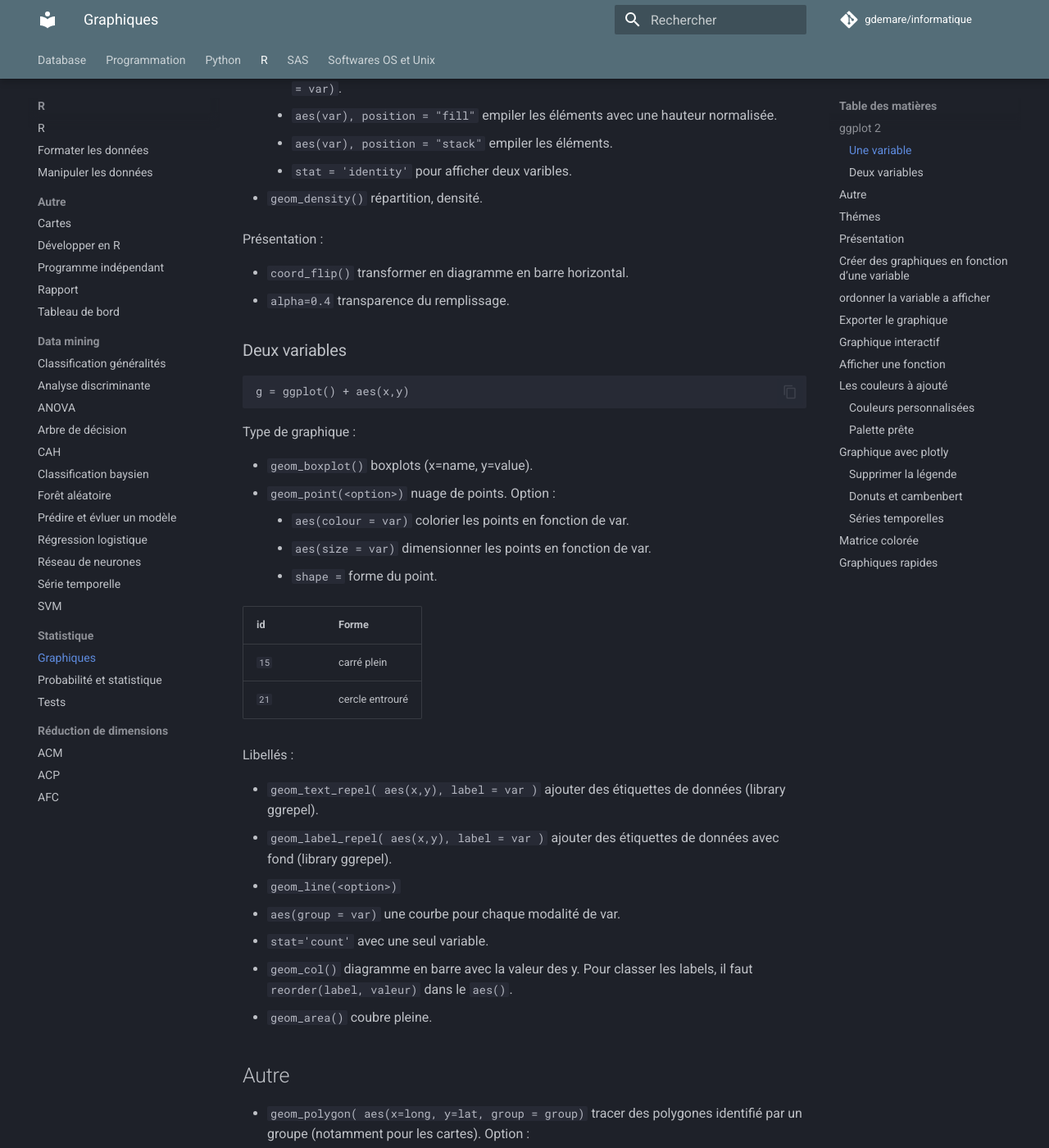
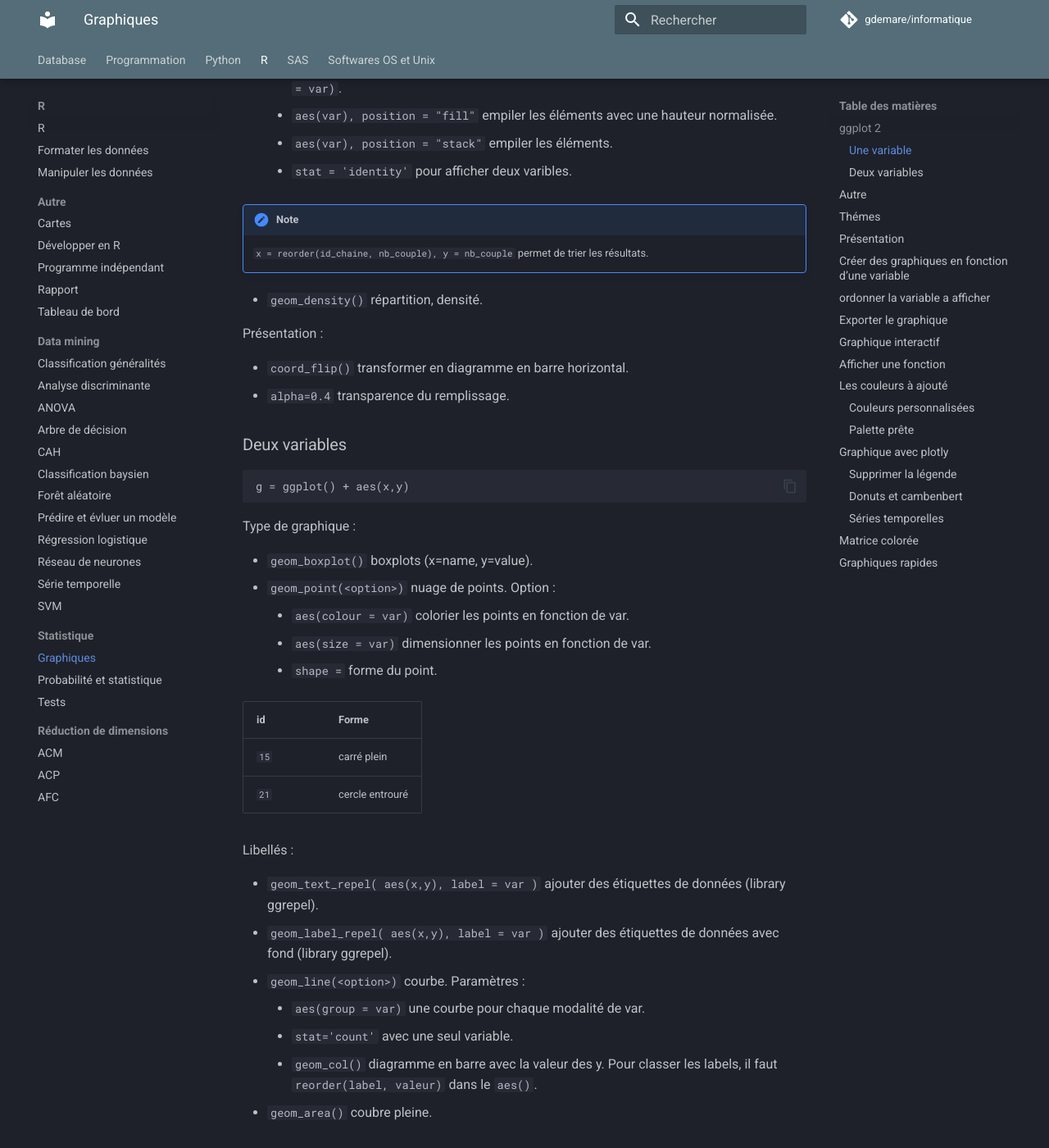
Before and after one commit to gdemare/Informatique, an MkDocs documentation site: the page built from docs/r/graphiques_r.md, in a window 1280 px wide and 1400 px high, scrolled down 561 px. Shown: the whole window at 82% size. Built offline with MkDocs 1.6.1 and Material for MkDocs 9.7.7, drawn with Linux system fonts in a browser that asks for light colours; comment, search, counter and statistics services are not loaded.

Commit message:
Update graphiques_r.md

```diff
--- a/docs/r/graphiques_r.md
+++ b/docs/r/graphiques_r.md
@@ -21,6 +21,9 @@ Faire des groupes (dans aes) :
 	* `aes(var), position = "fill"` empiler les éléments avec une hauteur normalisée.
 	* `aes(var), position = "stack"` empiler les éléments.
 	* `stat = 'identity'` pour afficher deux varibles.
+
+!!! note
+	`x = reorder(id_chaine, nb_couple), y = nb_couple` permet de trier les résultats.
 
 * `geom_density()` répartition, densité.
 
@@ -53,10 +56,12 @@ Libellés :
 
 * `geom_text_repel( aes(x,y), label = var )` ajouter des étiquettes de données (library ggrepel).
 * `geom_label_repel( aes(x,y), label = var )` ajouter des étiquettes de données avec fond (library ggrepel).
-* `geom_line(<option>)`
-  * `aes(group = var)` une courbe pour chaque modalité de var.
-  * `stat='count'` avec une seul variable.
-  * `geom_col()` diagramme en barre avec la valeur des y. Pour classer les labels, il faut `reorder(label, valeur)` dans le `aes()`.
+* `geom_line(<option>)` courbe. Paramètres :
+
+ 	* `aes(group = var)` une courbe pour chaque modalité de var.
+	* `stat='count'` avec une seul variable.
+	* `geom_col()` diagramme en barre avec la valeur des y. Pour classer les labels, il faut `reorder(label, valeur)` dans le `aes()`.
+
 * `geom_area()` coubre pleine.
 
 ## Autre
```
